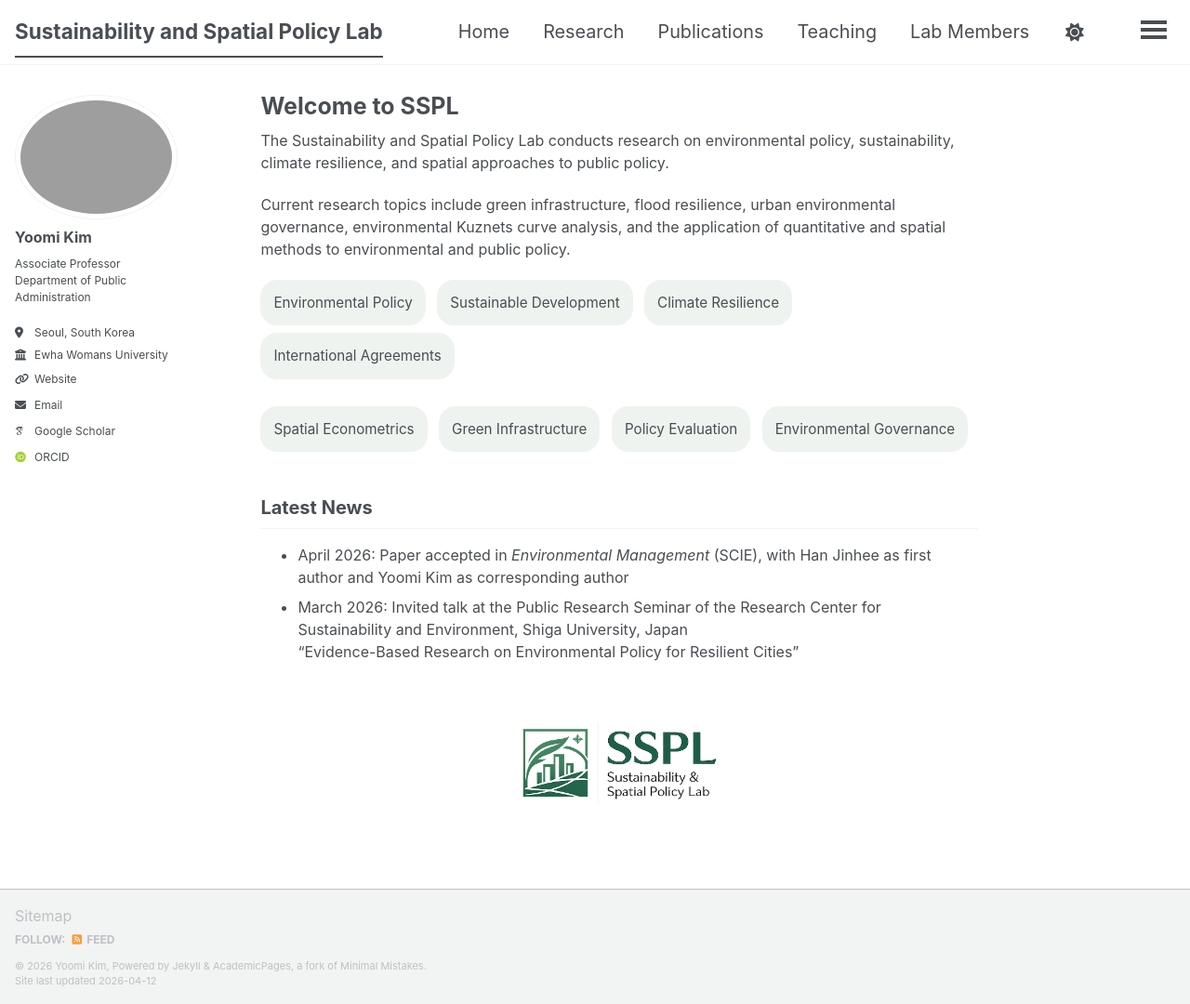
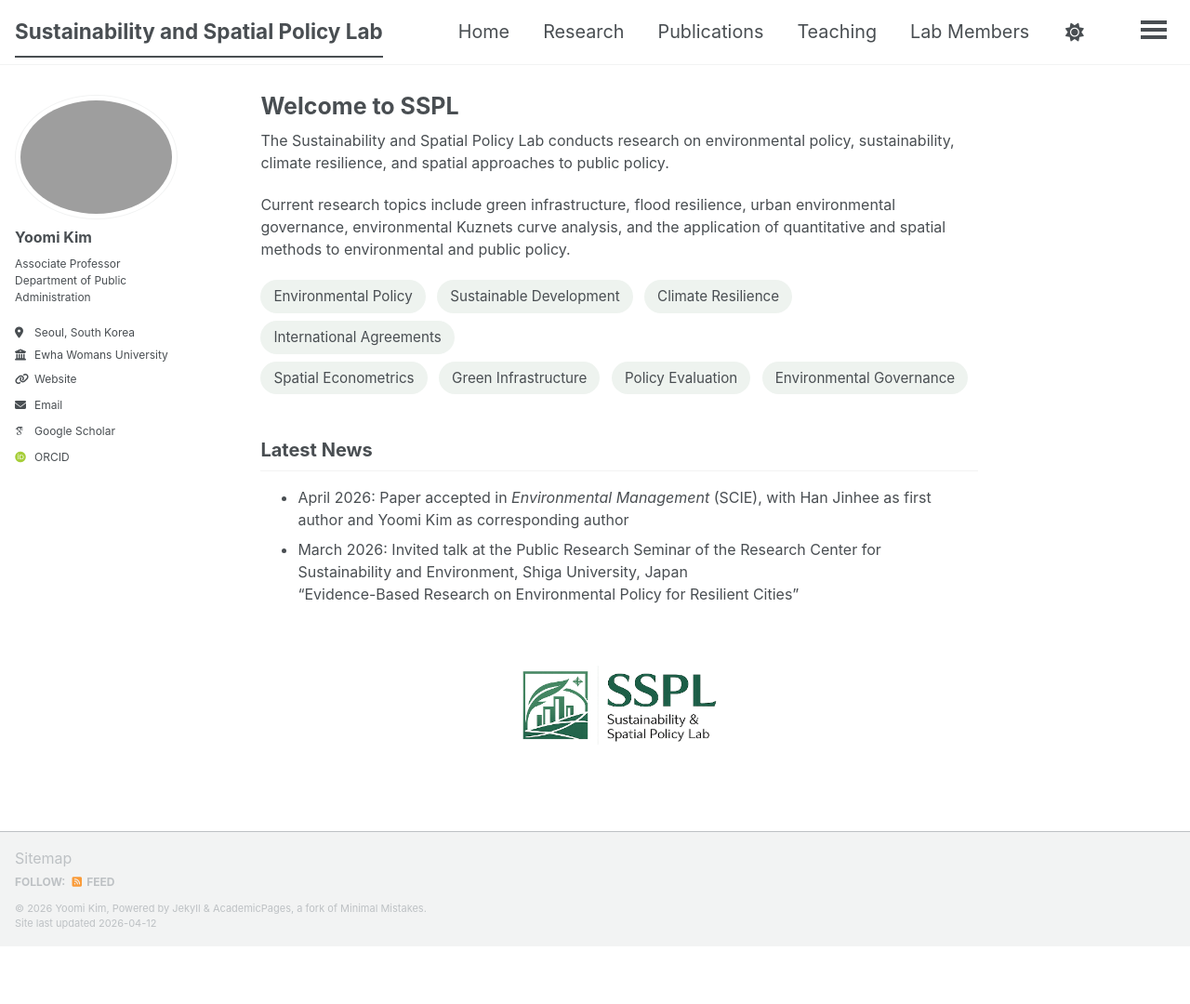
Before and after one commit to ymkim-ssplab/ymkim-ssplab.github.io, a Jekyll site: the page built from _pages/about.md, in a window 1280 px wide and 1080 px high. Shown: the whole window at 93% size. Built offline with Jekyll 4.4.1, drawn with Linux system fonts in a browser that asks for light colours; some web fonts are replaced; a script bundle is joined from its source files by our own code; library files that are not in the unit come from our copies.

Commit message:
Update about.md

```diff
--- a/_pages/about.md
+++ b/_pages/about.md
@@ -16,14 +16,14 @@ The Sustainability and Spatial Policy Lab conducts research on environmental pol
 Prof. Yoomi Kim is an Associate Professor in the Department of Public Administration at Ewha Womans University. Her research focuses on international administration, environmental policy, sustainable development, and policy evaluation. She actively integrates spatial analysis, big-data analytics, and other methodological approaches to advance interdisciplinary research.
 She maintains ongoing international collaborations with scholars in Japan, the United States, China, and other countries through joint research and global projects. Her work has appeared in leading domestic and international journals, including *Global Environmental Politics*, *The Annals of Regional Science*, and *Stochastic Environmental Research and Risk Assessment*.-->
 
-<p style="line-height: 2.6;">
+<p style="line-height: 1.7; margin-bottom: 0;">
   <span style="display:inline-block; background:#eef3ef; padding:5px 14px; border-radius:18px; margin-right:8px; margin-bottom:8px; font-size:0.95em;">Environmental Policy</span>
   <span style="display:inline-block; background:#eef3ef; padding:5px 14px; border-radius:18px; margin-right:8px; margin-bottom:8px; font-size:0.95em;">Sustainable Development</span>
   <span style="display:inline-block; background:#eef3ef; padding:5px 14px; border-radius:18px; margin-right:8px; margin-bottom:8px; font-size:0.95em;">Climate Resilience</span>
   <span style="display:inline-block; background:#eef3ef; padding:5px 14px; border-radius:18px; margin-bottom:8px; font-size:0.95em;">International Agreements</span>
 </p>
 
-<p style="line-height: 2.6;">
+<p style="line-height: 1.7; margin-bottom: 0;">
   <span style="display:inline-block; background:#eef3ef; padding:5px 14px; border-radius:18px; margin-right:8px; margin-bottom:8px; font-size:0.95em;">Spatial Econometrics</span>
   <span style="display:inline-block; background:#eef3ef; padding:5px 14px; border-radius:18px; margin-right:8px; margin-bottom:8px; font-size:0.95em;">Green Infrastructure</span>
   <span style="display:inline-block; background:#eef3ef; padding:5px 14px; border-radius:18px; margin-right:8px; margin-bottom:8px; font-size:0.95em;">Policy Evaluation</span>
```
